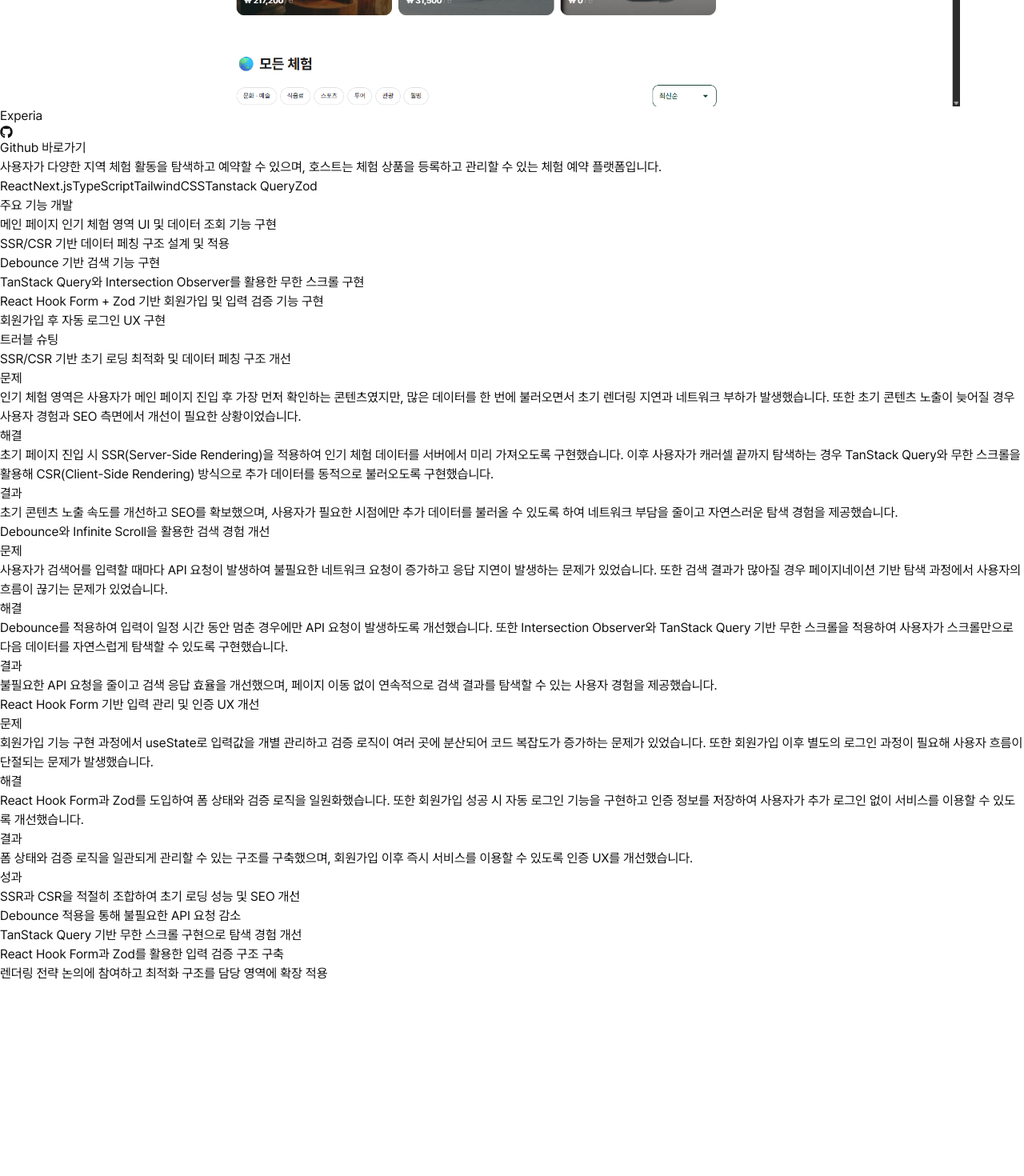
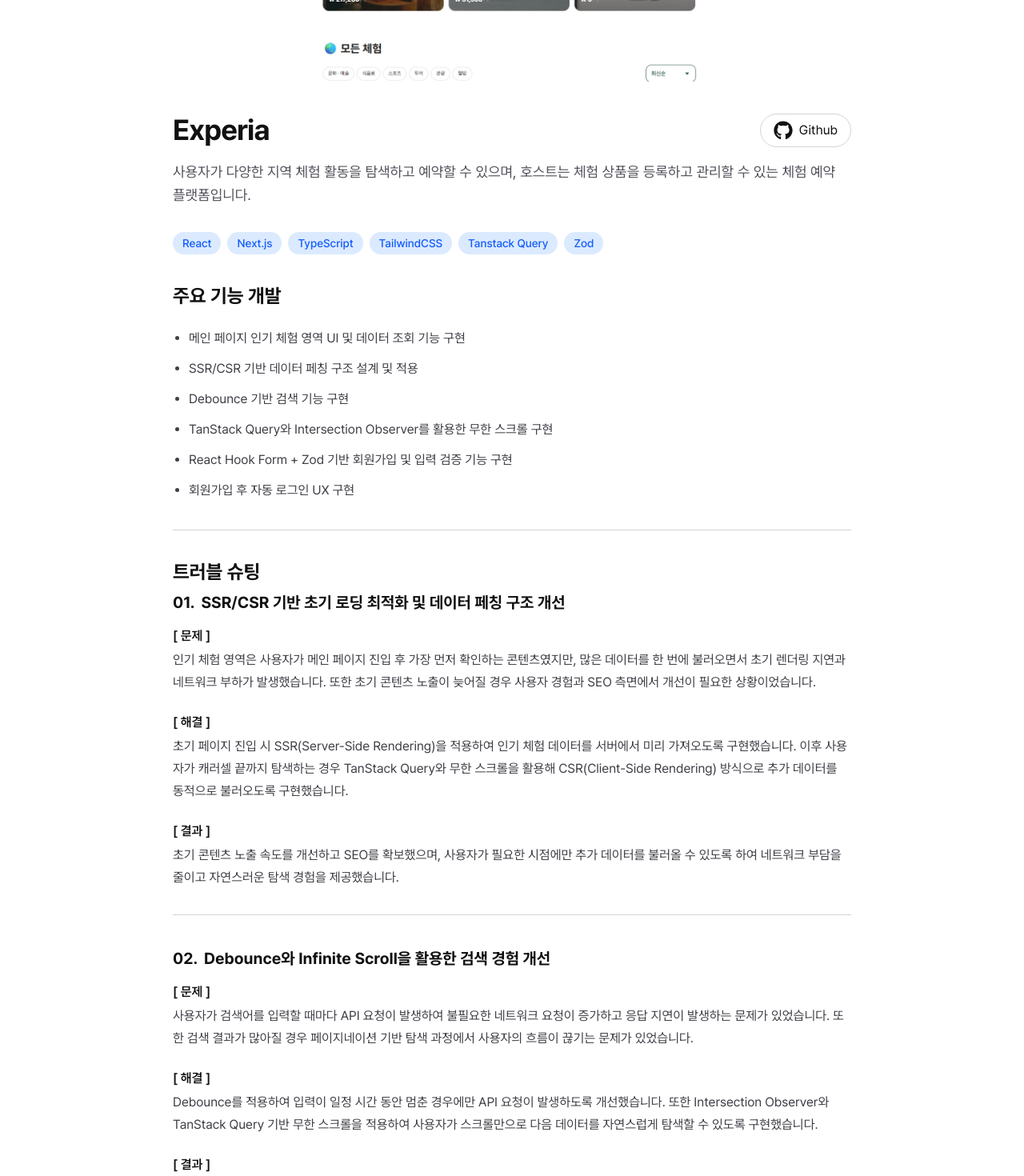
Before and after one commit to htak0601/htak-portfolio, a Next.js app: page /projects/experia in a window 1280 px wide. Shown: the part 460-1930 px from the top of the page at 80% size. Before the commit the page ends 1689 px from the top, so only its background shows below. Built offline with nearby package versions, Linux system fonts and the light colour scheme.

Commit message:
refactor: 프로젝트 상세 페이지 구조 개선 및 UI 스타일 적용

```diff
--- a/src/app/components/project-detail/ProjectFeatures.tsx
+++ /dev/null
@@ -1,17 +0,0 @@
-interface ProjectFeaturesProps {
-  features: readonly string[]
-}
-
-export default function ProjectFeatures({ features }: ProjectFeaturesProps) {
-  return (
-    <section>
-      <h2>주요 기능 개발</h2>
-
-      <ul>
-        {features.map((feature) => (
-          <li key={feature}>{feature}</li>
-        ))}
-      </ul>
-    </section>
-  )
-}
--- a/src/app/components/project-detail/ProjectHero.tsx
+++ /dev/null
@@ -1,44 +0,0 @@
-import Image from "next/image"
-import { FaGithub } from "react-icons/fa"
-import { ExternalLink } from "lucide-react"
-
-import { Project } from "@/app/types/project"
-
-interface ProjectHeroProps {
-  project: Project
-  description: string
-}
-
-export default function ProjectHero({ project, description }: ProjectHeroProps) {
-  return (
-    <section>
-      <div>
-        <Image src={project.image} alt={project.title} width={1200} height={800} />
-      </div>
-
-      <div>
-        {/* TITLE */}
-        <div>
-          <h1>{project.title}</h1>
-          <div>
-            {project.githubUrl && (
-              <a href={project.githubUrl} target="_blank" rel="noopener noreferrer">
-                <FaGithub />
-                Github 바로가기
-              </a>
-            )}
-
-            {project.deployUrl && (
-              <a href={project.deployUrl} target="_blank" rel="noopener noreferrer">
-                <ExternalLink />
-                홈페이지 바로가기
-              </a>
-            )}
-          </div>
-        </div>
-
-        <p>{description}</p>
-      </div>
-    </section>
-  )
-}
--- a/src/app/components/project-detail/Skills.tsx
+++ /dev/null
@@ -1,15 +0,0 @@
-interface SkillsProps {
-  skills: readonly string[]
-}
-
-export default function Skills({ skills }: SkillsProps) {
-  return (
-    <section>
-      <div>
-        {skills.map((skill) => (
-          <span key={skill}>{skill}</span>
-        ))}
-      </div>
-    </section>
-  )
-}
--- a/src/app/components/project-detail/Troubleshooting.tsx
+++ /dev/null
@@ -1,37 +0,0 @@
-interface TroubleshootingProps {
-  items: readonly {
-    title: string
-    problem: string
-    solution: string
-    result: string
-  }[]
-}
-
-export default function Troubleshooting({ items }: TroubleshootingProps) {
-  return (
-    <section>
-      <h2>트러블 슈팅</h2>
-
-      {items.map((item) => (
-        <article key={item.title}>
-          <h3>{item.title}</h3>
-
-          <div>
-            <h4>문제</h4>
-            <p>{item.problem}</p>
-          </div>
-
-          <div>
-            <h4>해결</h4>
-            <p>{item.solution}</p>
-          </div>
-
-          <div>
-            <h4>결과</h4>
-            <p>{item.result}</p>
-          </div>
-        </article>
-      ))}
-    </section>
-  )
-}
--- a/src/app/components/project-detail/Achievement.tsx
+++ b/src/app/projects/[slug]/components/Achievement.tsx
@@ -5,11 +5,13 @@
 export default function Achievement({ achievements }: AchievementProps) {
   return (
     <section>
-      <h2>성과</h2>
+      <h2 className="text-2xl font-bold">성과</h2>
 
-      <ul>
+      <ul className="mt-6 list-disc space-y-3 pl-5">
         {achievements.map((achievement) => (
-          <li key={achievement}>{achievement}</li>
+          <li key={achievement} className="leading-7 text-zinc-700">
+            {achievement}
+          </li>
         ))}
       </ul>
     </section>
--- /dev/null
+++ b/src/app/projects/[slug]/components/ProjectFeatures.tsx
@@ -0,0 +1,19 @@
+interface ProjectFeaturesProps {
+  features: readonly string[]
+}
+
+export default function ProjectFeatures({ features }: ProjectFeaturesProps) {
+  return (
+    <section className="mt-9">
+      <h2 className="text-2xl font-bold">주요 기능 개발</h2>
+
+      <ul className="mt-6 list-disc space-y-3 pl-5">
+        {features.map((feature) => (
+          <li key={feature} className="leading-relaxed text-zinc-700">
+            {feature}
+          </li>
+        ))}
+      </ul>
+    </section>
+  )
+}
--- /dev/null
+++ b/src/app/projects/[slug]/components/ProjectHero.tsx
@@ -0,0 +1,56 @@
+import Image from "next/image"
+import { FaGithub } from "react-icons/fa"
+import { ExternalLink } from "lucide-react"
+
+import { Project } from "@/app/types/project"
+
+interface ProjectHeroProps {
+  project: Project
+  description: string
+}
+
+export default function ProjectHero({ project, description }: ProjectHeroProps) {
+  return (
+    <section className="mt-8">
+      {/* Project Image */}
+      <div className="relative aspect-[1.92/1] overflow-hidden rounded-3xl">
+        <Image src={project.image} alt={project.title} fill className="object-cover" />
+      </div>
+
+      {/* Project Info */}
+      <div className="mt-10">
+        <div className="flex justify-between gap-5 md:flex-row md:items-center md:justify-between">
+          <h1 className="text-4xl font-bold tracking-tight">{project.title}</h1>
+
+          <div className="flex gap-3">
+            {project.githubUrl && (
+              <a
+                href={project.githubUrl}
+                target="_blank"
+                rel="noopener noreferrer"
+                className="flex items-center gap-2 rounded-full border border-zinc-300 px-4 py-2 text-base transition hover:bg-zinc-100"
+              >
+                <FaGithub size={24} />
+                <span className="hidden md:block">Github</span>
+              </a>
+            )}
+
+            {project.deployUrl && (
+              <a
+                href={project.deployUrl}
+                target="_blank"
+                rel="noopener noreferrer"
+                className="flex items-center gap-2 rounded-full border border-zinc-300 px-4 py-2 text-base transition hover:bg-zinc-100"
+              >
+                <ExternalLink size={24} />
+                <span className="hidden md:block">홈페이지</span>
+              </a>
+            )}
+          </div>
+        </div>
+
+        <p className="mt-4 text-lg leading-relaxed text-zinc-600">{description}</p>
+      </div>
+    </section>
+  )
+}
--- /dev/null
+++ b/src/app/projects/[slug]/components/Skills.tsx
@@ -0,0 +1,18 @@
+interface SkillsProps {
+  skills: readonly string[]
+}
+
+export default function Skills({ skills }: SkillsProps) {
+  return (
+    <section className="mt-8 flex flex-wrap gap-2">
+      {skills.map((skill) => (
+        <span
+          key={skill}
+          className="rounded-full bg-blue-100 px-3 py-1 text-sm font-medium text-blue-600"
+        >
+          {skill}
+        </span>
+      ))}
+    </section>
+  )
+}
--- /dev/null
+++ b/src/app/projects/[slug]/components/Troubleshooting.tsx
@@ -0,0 +1,45 @@
+interface TroubleshootingProps {
+  items: readonly {
+    title: string
+    problem: string
+    solution: string
+    result: string
+  }[]
+}
+
+export default function Troubleshooting({ items }: TroubleshootingProps) {
+  return (
+    <section className="mt-9 border-t border-zinc-300">
+      <h2 className="mt-9 text-2xl font-bold">트러블 슈팅</h2>
+
+      {items.map((item, index) => (
+        <article key={item.title} className="mt-2 flex flex-col">
+          <div className="mb-8 flex flex-col border-b border-zinc-300 pb-8">
+            <div className="flex items-center gap-2">
+              <span className="text-xl font-bold">0{index + 1}.</span>
+
+              <h3 className="text-xl font-bold">{item.title}</h3>
+            </div>
+
+            <div className="mt-4 flex flex-col gap-6">
+              <div>
+                <h4 className="text-base font-semibold">[ 문제 ]</h4>
+                <p className="mt-1 leading-7 text-zinc-700">{item.problem}</p>
+              </div>
+
+              <div>
+                <h4 className="text-base font-semibold">[ 해결 ]</h4>
+                <p className="mt-1 leading-7 text-zinc-700">{item.solution}</p>
+              </div>
+
+              <div>
+                <h4 className="text-base font-semibold">[ 결과 ]</h4>
+                <p className="mt-1 leading-7 text-zinc-700">{item.result}</p>
+              </div>
+            </div>
+          </div>
+        </article>
+      ))}
+    </section>
+  )
+}
--- a/src/app/projects/[slug]/page.tsx
+++ b/src/app/projects/[slug]/page.tsx
@@ -3,12 +3,12 @@
 import { PROJECTS } from "@/app/data/ProjectData"
 import { PROJECT_DETAILS } from "@/app/data/ProjectDetailData"
 
-import ProjectHero from "@/app/components/project-detail/ProjectHero"
-import Skills from "@/app/components/project-detail/Skills"
-import ProjectFeatures from "@/app/components/project-detail/ProjectFeatures"
-import Troubleshooting from "@/app/components/project-detail/Troubleshooting"
-import Achievement from "@/app/components/project-detail/Achievement"
 import Link from "next/link"
+import ProjectHero from "./components/ProjectHero"
+import Skills from "./components/Skills"
+import ProjectFeatures from "./components/ProjectFeatures"
+import Troubleshooting from "./components/Troubleshooting"
+import Achievement from "./components/Achievement"
 
 interface ProjectDetailPageProps {
   params: Promise<{
@@ -28,8 +28,13 @@
   }
 
   return (
-    <main>
-      <Link href="/#projects">← 목록으로</Link>
+    <main className="mx-auto max-w-4xl px-6 py-16">
+      <Link
+        href="/#projects"
+        className="rounded-3xl border border-zinc-300 px-3 py-4 text-sm text-zinc-500 transition hover:text-zinc-900"
+      >
+        ← 프로젝트 목록으로
+      </Link>
 
       <ProjectHero project={project} description={detail.description} />
 
```
